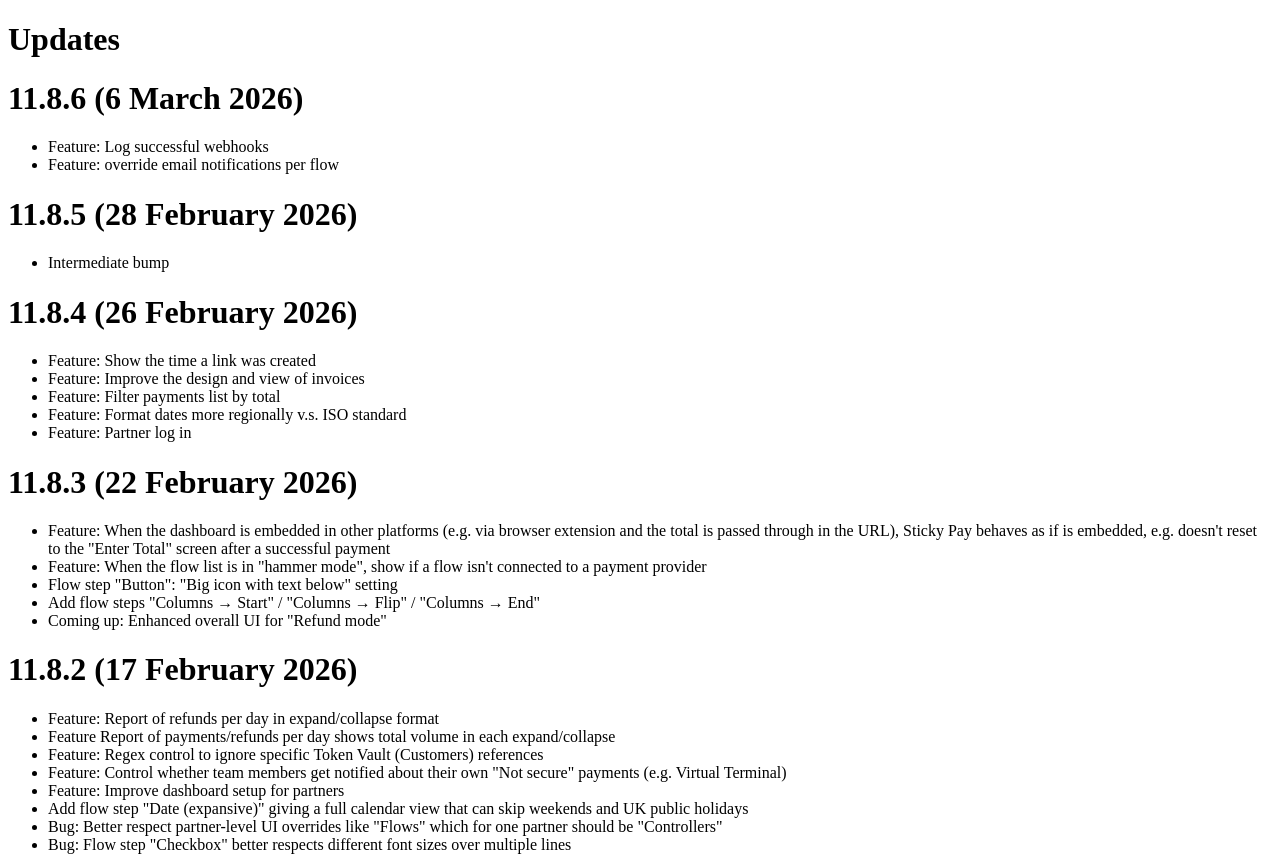
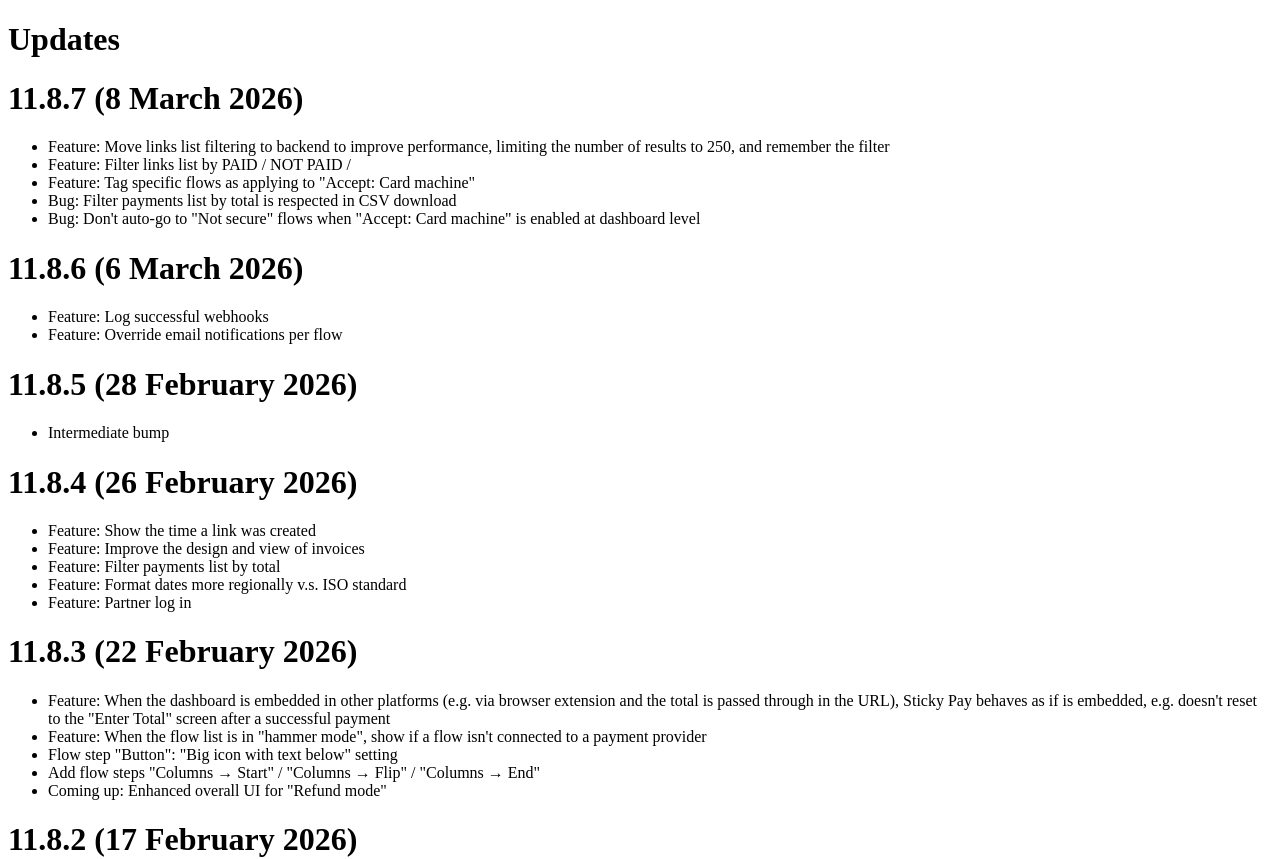
Before and after one commit to Stickyto/sticky-docs, a Next.js app in the folder src/: page /updates in a window 1280 px wide. Shown: the top 859 px of the page. Built offline with nearby package versions, Linux system fonts and the light colour scheme.

Commit message:
`11.8.7`

```diff
--- a/src/pages/updates.mdx
+++ b/src/pages/updates.mdx
@@ -1,8 +1,15 @@
 # Updates
+
+# 11.8.7 (8 March 2026)
+ - Feature: Move links list filtering to backend to improve performance, limiting the number of results to 250, and remember the filter
+ - Feature: Filter links list by PAID / NOT PAID /
+ - Feature: Tag specific flows as applying to "Accept: Card machine"
+ - Bug: Filter payments list by total is respected in CSV download
+ - Bug: Don't auto-go to "Not secure" flows when "Accept: Card machine" is enabled at dashboard level
 
 # 11.8.6 (6 March 2026)
  - Feature: Log successful webhooks
- - Feature: override email notifications per flow
+ - Feature: Override email notifications per flow
 
 # 11.8.5 (28 February 2026)
  - Intermediate bump
@@ -30,7 +37,6 @@
  - Add flow step "Date (expansive)" giving a full calendar view that can skip weekends and UK public holidays
  - Bug: Better respect partner-level UI overrides like "Flows" which for one partner should be "Controllers"
  - Bug: Flow step "Checkbox" better respects different font sizes over multiple lines
-
 
 # 11.8.1 (9 February 2026)
  - Feature: Report of payments per day in expand/collapse format
```
